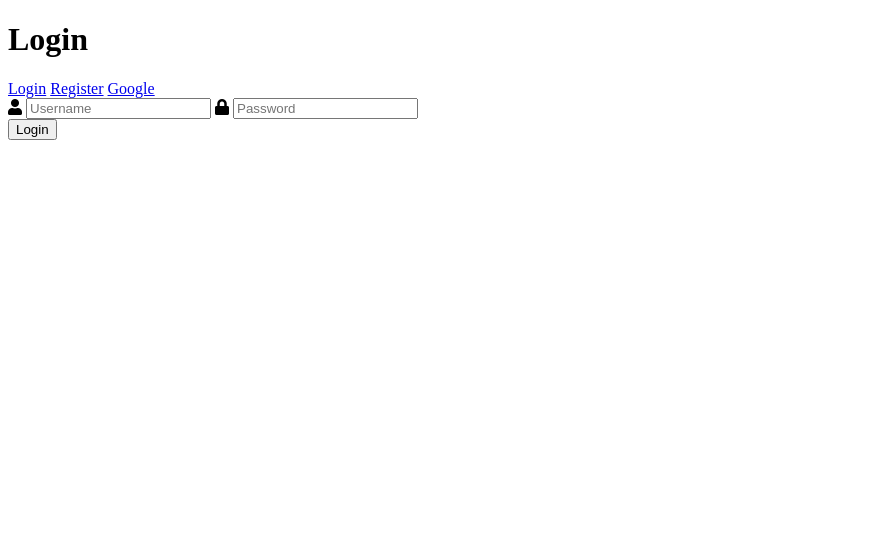
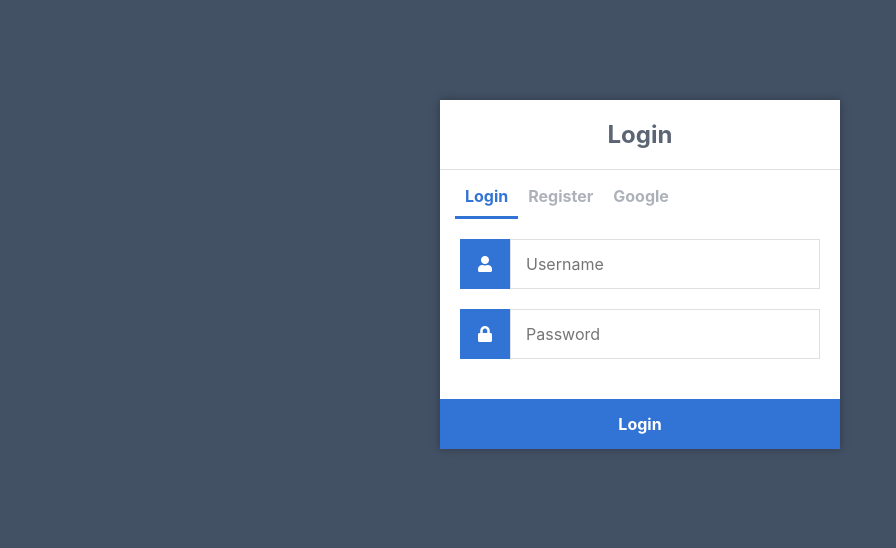
Before and after one commit to sayyyyyy/matching-in-the-game, a Python web app: template src/app/templates/login.html in a window 1280 px wide. Shown: the top 548 px of the page, without its empty margins (0-896 px from the left). Run offline with Jinja, Linux system fonts and the light colour scheme; the template is opened without the code that fills it, so the values that code supplies are empty.

Commit message:
'最初のコミット'

```diff
--- a/mysql/sqls/initialize.sql
+++ b/mysql/sqls/initialize.sql
@@ -2,7 +2,7 @@ CREATE DATABASE IF NOT EXISTS app;
 USE app;
 
 
-CREATE TABLE IF NOT EXISTS Profiles (
+CREATE TABLE IF NOT EXISTS Profiles(
   id int PRIMARY KEY AUTO_INCREMENT,
   nickname varchar(20) NOT NULL,
   password varchar(20) NOT NULL,
@@ -69,3 +69,6 @@ INSERT INTO Game_names (game_name) VALUES("Fortnite");
 
 INSERT INTO Games (user_id, game_id, game_level) VALUES(1, 1, 1);
 INSERT INTO Games (user_id, game_id, game_level) VALUES(1, 3, 2);
+
+INSERT INTO Games (user_id, game_id, game_level) VALUES(2, 3, 3);
+INSERT INTO Games (user_id, game_id, game_level) VALUES(2, 1, 3);
--- a/src/app/static/style.css
+++ b/src/app/static/style.css
@@ -22,3 +22,151 @@
 .flex > p {
     margin-right: 30px;
 }
+
+* {
+  	box-sizing: border-box;
+  	font-family: -apple-system, BlinkMacSystemFont, "segoe ui", roboto, oxygen, ubuntu, cantarell, "fira sans", "droid sans", "helvetica neue", Arial, sans-serif;
+  	font-size: 16px;
+  	-webkit-font-smoothing: antialiased;
+  	-moz-osx-font-smoothing: grayscale;
+}
+body {
+  	background-color: #435165;
+  	margin: 0;
+}
+.login, .register {
+  	width: 400px;
+  	background-color: #ffffff;
+  	box-shadow: 0 0 9px 0 rgba(0, 0, 0, 0.3);
+  	margin: 100px auto;
+}
+.login h1, .register h1 {
+  	text-align: center;
+  	color: #5b6574;
+  	font-size: 24px;
+  	padding: 20px 0 20px 0;
+  	border-bottom: 1px solid #dee0e4;
+}
+.login .links, .register .links {
+  	display: flex;
+  	padding: 0 15px;
+}
+.login .links a, .register .links a {
+  	color: #adb2ba;
+  	text-decoration: none;
+  	display: inline-flex;
+  	padding: 0 10px 10px 10px;
+  	font-weight: bold;
+}
+.login .links a:hover, .register .links a:hover {
+  	color: #9da3ac;
+}
+.login .links a.active, .register .links a.active {
+  	border-bottom: 3px solid #3274d6;
+  	color: #3274d6;
+}
+.login form, .register form {
+  	display: flex;
+  	flex-wrap: wrap;
+  	justify-content: center;
+  	padding-top: 20px;
+}
+.login form label, .register form label {
+  	display: flex;
+  	justify-content: center;
+  	align-items: center;
+  	width: 50px;
+  	height: 50px;
+  	background-color: #3274d6;
+  	color: #ffffff;
+}
+.login form input[type="password"], .login form input[type="text"], .login form input[type="email"], .register form input[type="password"], .register form input[type="text"], .register form input[type="email"] {
+  	width: 310px;
+  	height: 50px;
+  	border: 1px solid #dee0e4;
+  	margin-bottom: 20px;
+  	padding: 0 15px;
+}
+.login form input[type="submit"], .register form input[type="submit"] {
+  	width: 100%;
+  	padding: 15px;
+  	margin-top: 20px;
+  	background-color: #3274d6;
+  	border: 0;
+  	cursor: pointer;
+  	font-weight: bold;
+  	color: #ffffff;
+  	transition: background-color 0.2s;
+}
+.login form input[type="submit"]:hover, .register form input[type="submit"]:hover {
+  	background-color: #2868c7;
+  	transition: background-color 0.2s;
+}
+.navtop {
+  	background-color: #2f3947;
+  	height: 60px;
+  	width: 100%;
+  	border: 0;
+}
+.navtop div {
+  	display: flex;
+  	margin: 0 auto;
+  	width: 1000px;
+  	height: 100%;
+}
+.navtop div h1, .navtop div a {
+  	display: inline-flex;
+  	align-items: center;
+}
+.navtop div h1 {
+  	flex: 1;
+  	font-size: 24px;
+  	padding: 0;
+ 	margin: 0;
+  	color: #eaebed;
+  	font-weight: normal;
+}
+.navtop div a {
+  	padding: 0 20px;
+  	text-decoration: none;
+  	color: #c1c4c8;
+  	font-weight: bold;
+}
+.navtop div a i {
+  	padding: 2px 8px 0 0;
+}
+.navtop div a:hover {
+  	color: #eaebed;
+}
+body.loggedin {
+  	background-color: #f3f4f7;
+}
+.content {
+  	width: 1000px;
+  	margin: 0 auto;
+}
+.content h2 {
+  	margin: 0;
+  	padding: 25px 0;
+  	font-size: 22px;
+  	border-bottom: 1px solid #e0e0e3;
+  	color: #4a536e;
+}
+.content > p, .content > div {
+  	box-shadow: 0 0 5px 0 rgba(0, 0, 0, 0.1);
+  	margin: 25px 0;
+  	padding: 25px;
+	background-color: #fff;
+}
+.content > p table td, .content > div table td {
+	padding: 5px;
+}
+.content > p table td:first-child, .content > div table td:first-child {
+	font-weight: bold;
+	color: #4a536e;
+	padding-right: 15px;
+}
+.content > div p {
+	padding: 5px;
+	margin: 0 0 10px 0;
+}
--- a/src/app/templates/main.html
+++ b/src/app/templates/main.html
@@ -7,6 +7,11 @@
 <body>
     <p>welcome to the main page!</p>
     <p>you are {{session}}</p>
+    <p>your session id is {{session_id}}</p>
+    <p>your account information is {{account}}</p>
+    <p>session logged in is {{log}}</p>
+    <p>user is {{user}}</p>
     <a href="/profile" role="button">Go to Profile</a>
+    <a href="/logout" role="button">logout</a>
 </body>
 </html>
--- a/src/requirements.txt
+++ b/src/requirements.txt
@@ -1,5 +1,4 @@
 Flask
-Flask-Login
 requests
 mysqlclient
 SQLAlchemy
```
